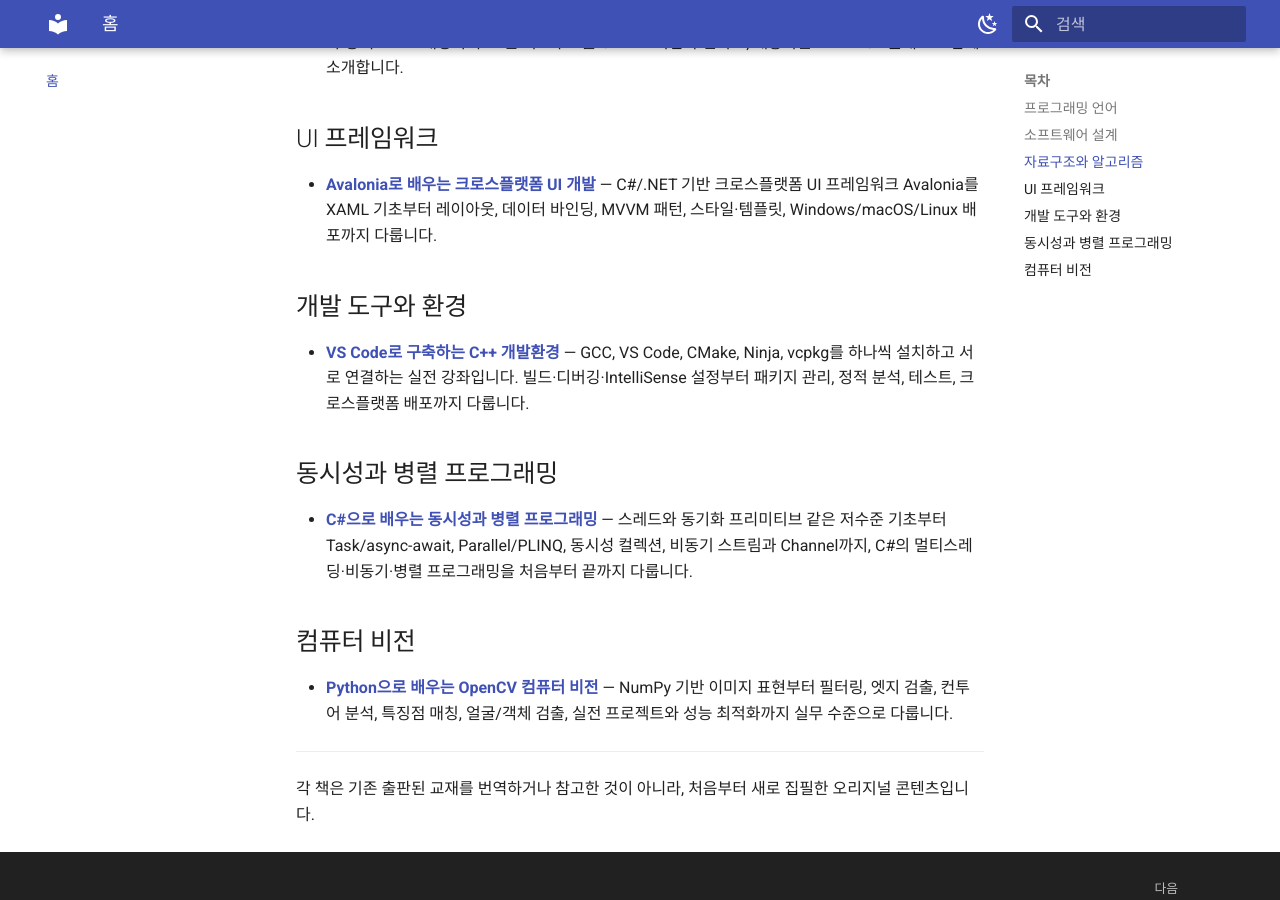
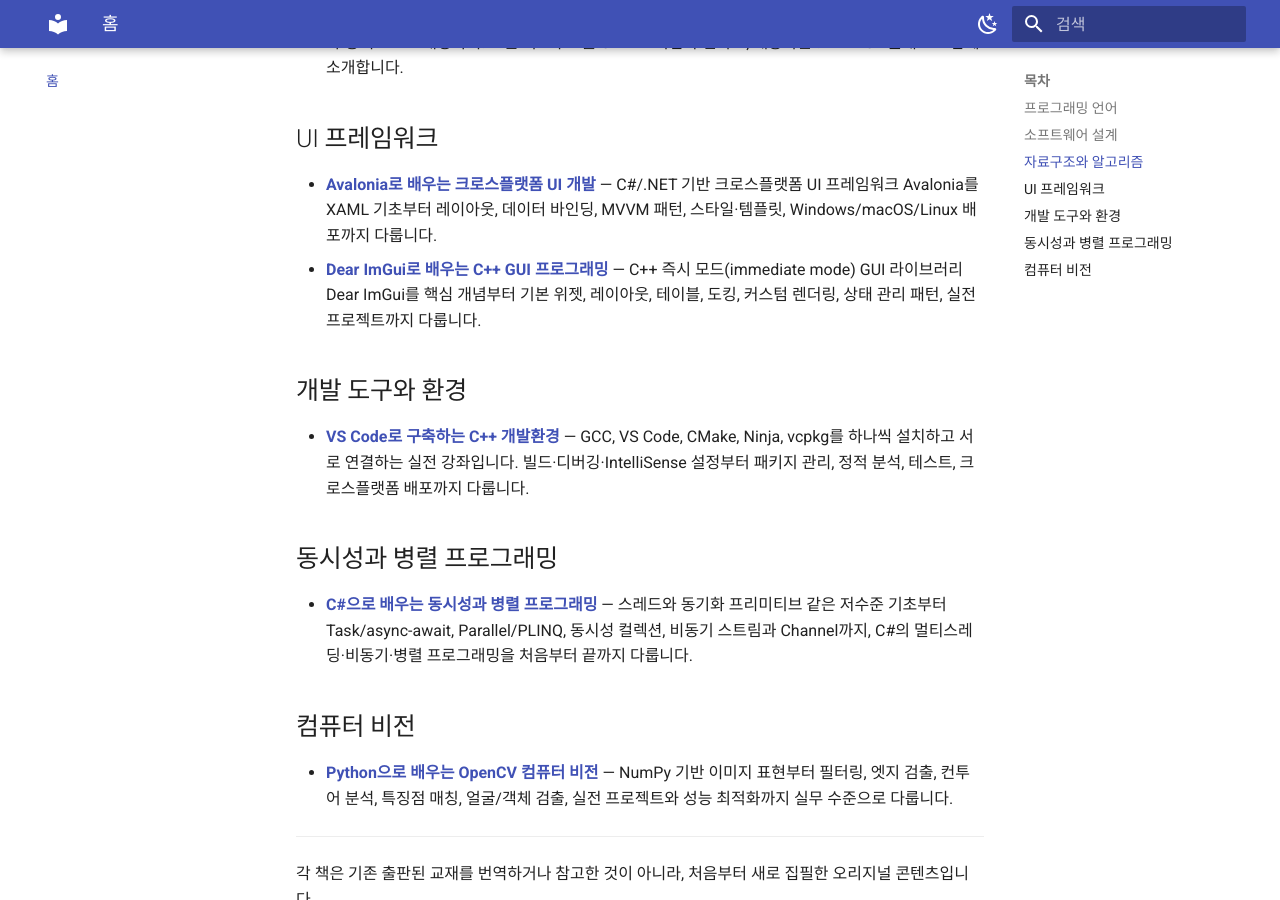
Before and after one commit to sim511777/books, an MkDocs documentation site: the page built from Programming/index.md, in a window 1280 px wide and 900 px high, scrolled down 1471 px. Built offline with MkDocs 1.6.1 and Material for MkDocs 9.7.7, drawn with Linux system fonts in a browser that asks for light colours.

Commit message:
add missing ImGui entry to site nav and landing page

```diff
--- a/Programming/index.md
+++ b/Programming/index.md
@@ -35,6 +35,7 @@
 ## UI 프레임워크
 
 - **[Avalonia로 배우는 크로스플랫폼 UI 개발](Avalonia/Avalonia기초/00-목차.md)** — C#/.NET 기반 크로스플랫폼 UI 프레임워크 Avalonia를 XAML 기초부터 레이아웃, 데이터 바인딩, MVVM 패턴, 스타일·템플릿, Windows/macOS/Linux 배포까지 다룹니다.
+- **[Dear ImGui로 배우는 C++ GUI 프로그래밍](ImGui/ImGui기초/00-목차.md)** — C++ 즉시 모드(immediate mode) GUI 라이브러리 Dear ImGui를 핵심 개념부터 기본 위젯, 레이아웃, 테이블, 도킹, 커스텀 렌더링, 상태 관리 패턴, 실전 프로젝트까지 다룹니다.
 
 ## 개발 도구와 환경
 
--- a/mkdocs.yml
+++ b/mkdocs.yml
@@ -73,6 +73,7 @@ nav:
       - "자료구조와 알고리즘 (C#)": DataStructuresAndAlgorithms/자료구조와알고리즘/00-목차.md
   - UI 프레임워크:
       - "Avalonia (C#)": Avalonia/Avalonia기초/00-목차.md
+      - "Dear ImGui (C++)": ImGui/ImGui기초/00-목차.md
   - 개발 도구와 환경:
       - "VS Code로 구축하는 C++ 개발환경": Languages/Cpp/CppVSCode개발환경/00-목차.md
   - 동시성과 병렬 프로그래밍:
```
